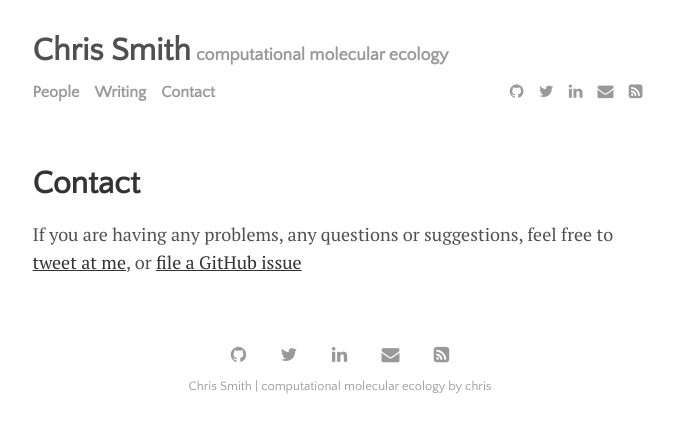
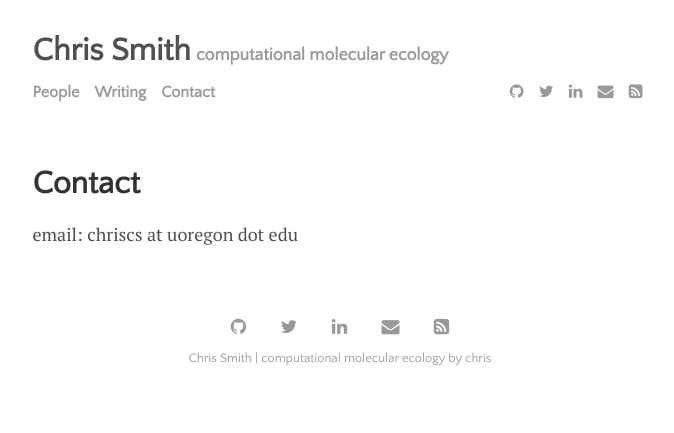
Before and after one commit to chriscrsmith/chriscrsmith.github.io, a Jekyll site: the page built from menu/contact.md, in a window 1280 px wide. Shown: the top 433 px of the page, without its empty margins (300-974 px from the left). Built offline with Jekyll 4.4.1, drawn with Linux system fonts in a browser that asks for light colours.

Commit message:
Update contact.md

```diff
--- a/menu/contact.md
+++ b/menu/contact.md
@@ -4,4 +4,4 @@ title: Contact
 permalink: /contact
 ---
 
-If you are having any problems, any questions or suggestions, feel free to [tweet at me](https://twitter.com/intent/tweet?text=%40paululele), or [file a GitHub issue](https://github.com/lenpaul/lagrange/issues/new)
+email: chriscs at uoregon dot edu
```
